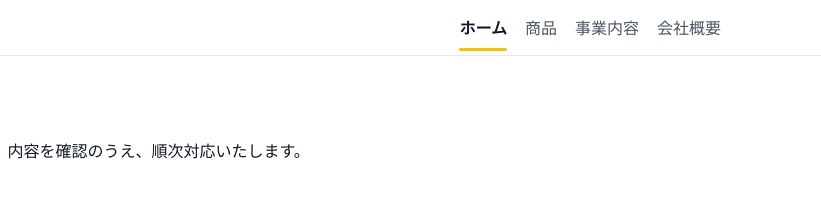
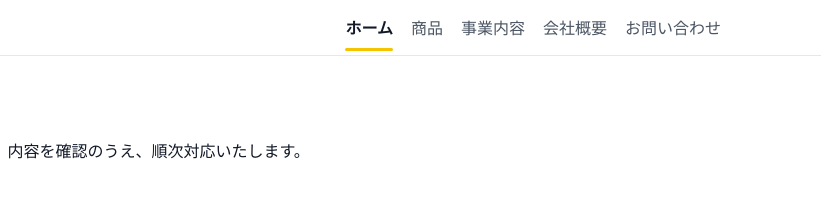
Before and after one commit to Retailpules/homepage, a plain HTML site: page contact.html in a window 1280 px wide. Shown: the top 213 px of the page, 459-1280 px from the left. Drawn offline with Linux system fonts and the light colour scheme.

Commit message:
fix: 添加contact.html的Contact导航链接

```diff
--- a/contact.html
+++ b/contact.html
@@ -66,6 +66,7 @@
         <a href="products.html">商品</a>
         <a href="services.html">事業内容</a>
         <a href="company.html">会社概要</a>
+        <a href="contact.html">お問い合わせ</a>
 </div>
       <button class="hamburger" aria-label="メニューを開く" aria-expanded="false" id="menuBtn"><span></span><span></span><span></span></button>
     </nav>
@@ -78,7 +79,6 @@
       </div>
   </div>
 </header>
-
 <main>
     <section class="hero">
       <div class="container">
@@ -91,33 +91,26 @@
         </div>
       </div>
     </section>
-
     <section class="section">
       <div class="container">
         <div class="grid2">
           <div class="card">
             <h2 class="h2" style="margin-bottom:6px">フォーム</h2>
             <p class="muted" style="margin-top:0">以下にご記入のうえ送信してください。</p>
-
             <form id="contactForm" method="POST" action="/api/submit" data-cf="true">
               <label class="label" for="name">お名前</label>
               <input class="input" id="name" name="name" autocomplete="name" required />
-
               <label class="label" for="email">メールアドレス</label>
               <input class="input" id="email" name="email" type="email" autocomplete="email" required />
-
               <label class="label" for="message">内容</label>
               <textarea class="textarea" id="message" name="message" rows="6" required placeholder="お問い合わせ内容をご記入ください。"></textarea>
-
               <div style="margin-top:14px;display:flex;gap:10px;flex-wrap:wrap;align-items:center">
                 <button class="btn primary" type="submit" id="submitBtn">送信</button>
                 <span class="muted" style="font-size:12px">※ 送信後、確認のうえ順次対応いたします。</span>
               </div>
-
               <div id="formNotice" class="notice" role="status" aria-live="polite" style="display:none;margin-top:12px"></div>
             </form>
           </div>
-
           <div class="card alt">
             <h2 class="h2" style="margin-bottom:6px">所在地</h2>
             <div class="mini">
@@ -134,7 +127,6 @@
       </div>
     </section>
   </main>
-
 <footer class="footer">
   <div class="container">
     <div class="footgrid">
@@ -149,7 +141,6 @@
     </div>
   </div>
 </footer>
-
 <script>
   const btn = document.getElementById('menuBtn');
   const panel = document.getElementById('mobilePanel');
@@ -158,7 +149,6 @@
     btn.setAttribute('aria-expanded', open ? 'true' : 'false');
   });
   document.getElementById('y').textContent = new Date().getFullYear();
-
     // set active nav item
     (function setActiveNav(){
       const path = (location.pathname.split('/').pop() || 'index.html').toLowerCase();
@@ -180,26 +170,22 @@
         }
       });
     })();
-
     // contact form submit -> /api/submit
     (function(){
       const form = document.getElementById('contactForm');
       if(!form) return;
       const btn = document.getElementById('submitBtn');
       const notice = document.getElementById('formNotice');
-
       function show(text, ok){
         notice.textContent = text;
         notice.style.display = 'block';
         notice.style.border = ok ? '1px solid rgba(34,197,94,.35)' : '1px solid rgba(239,68,68,.35)';
         notice.style.background = ok ? 'rgba(34,197,94,.08)' : 'rgba(239,68,68,.08)';
       }
-
       form.addEventListener('submit', async (e)=>{
         e.preventDefault();
         notice.style.display = 'none';
         if(btn){ btn.disabled = true; btn.textContent = '送信中…'; }
-
         try{
           const res = await fetch(form.action, { method:'POST', body: new FormData(form) });
           const data = await res.json().catch(()=>({}));
```
